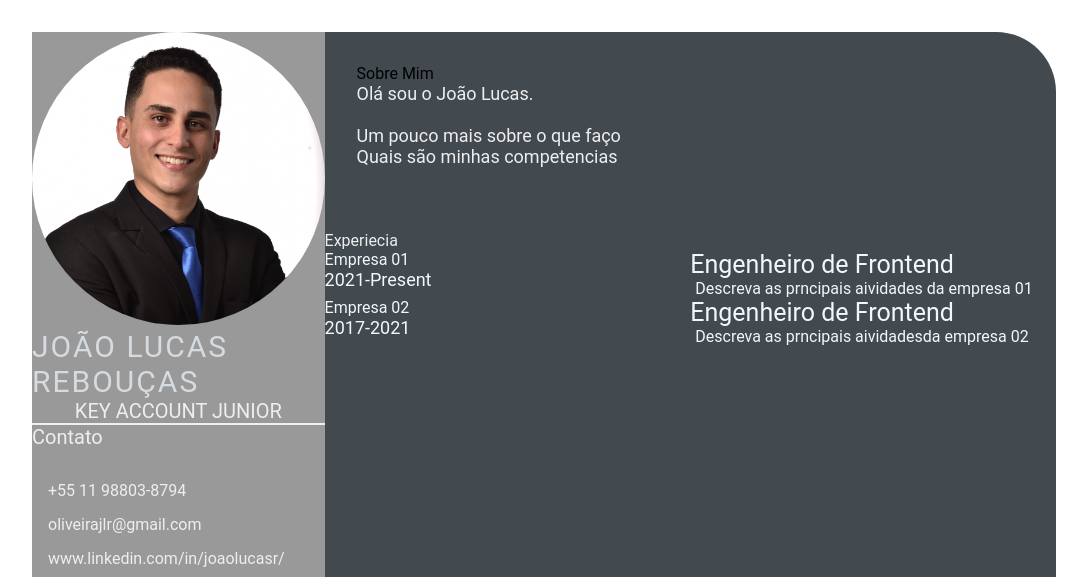
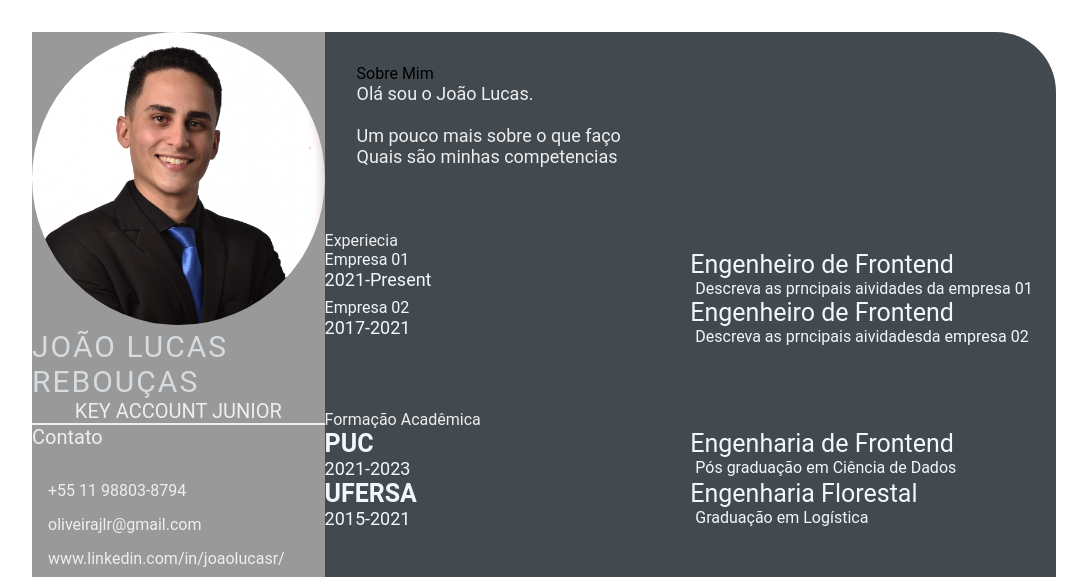
Before and after one commit to joaolucasre/joaolucasre.github.io, a plain HTML site: page index.html in a window 1280 px wide. Shown: the top 577 px of the page, without its empty margins (96-1183 px from the left). Drawn offline with Linux system fonts and the light colour scheme.

Commit message:
Adicionada a Formação Acadêmica no CV (#4)

```diff
--- a/index.html
+++ b/index.html
@@ -77,7 +77,31 @@
                     </p>
                 </div>
             </div>
-
+        </section>
+        <section class="education gap">
+            <div class="right-title">Formação Acadêmica</div>
+        <div class="education-contents">
+            <div class="education-left">
+                <p class="education-school-name">PUC</p>
+                <p class="educationp-time-period">2021-2023</p>
+            </div>
+            <div class="education-right">
+                <p class="education-subject">Engenharia de Frontend</p>
+                <p class="education-desc">
+                    Pós graduação em Ciência de Dados
+                </p>
+            </div>
+            <div class="education-left">
+                <p class="education-school-name">UFERSA</p>
+                <p class="educationp-time-period">2015-2021</p>
+            </div>
+            <div class="education-right">
+                <p class="education-subject">Engenharia Florestal</p>
+                <p class="education-desc">
+                    Graduação em Logística
+                </p>
+            </div>
+        </div>
         </section>
         </section>
     </main>
```
